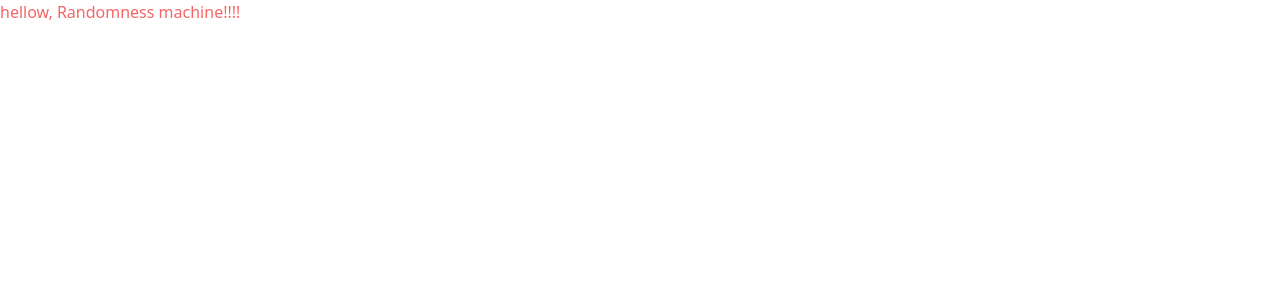
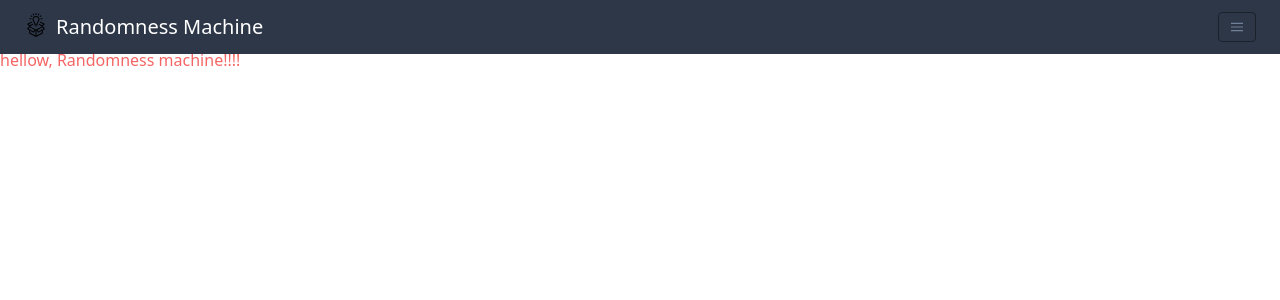
Before and after one commit to zimagen/randomness-machine, a Next.js app: page / in a window 1280 px wide. Shown: the top 300 px of the page. Built offline with nearby package versions, Linux system fonts and the light colour scheme.

Commit message:
Add add header

```diff
--- /dev/null
+++ b/components/Header/index.tsx
@@ -0,0 +1,53 @@
+// (1) import層
+import React from 'react'
+// (2) Types層
+type ContainerProps = {}
+type Props = {}
+
+// (3) DOM層
+const Component: React.FCX<Props> = (props) => (
+  <>
+    <nav className="flex items-center justify-between flex-wrap bg-gray-800 px-6 py-3 fixed w-full z-60 top-0">
+      <div className="flex items-center flex-no-shrink text-white mr-6">
+        <a
+          className="text-white no-underline hover:text-white hover:no-underline"
+          href="#"
+        >
+          <span className="relative text-xl pl-8">
+            <img src="/logo-sample.svg" className="absolute inset-0" />{' '}
+            Randomness Machine
+          </span>
+        </a>
+      </div>
+
+      <div className="block">
+        <button
+          id="nav-toggle"
+          className="flex items-center px-3 py-2 border rounded text-gray-600 border-gray-900 hover:text-white hover:border-white"
+        >
+          <svg
+            className="fill-current h-3 w-3"
+            viewBox="0 0 20 20"
+            xmlns="http://www.w3.org/2000/svg"
+          >
+            <title>Menu</title>
+            <path d="M0 3h20v2H0V3zm0 6h20v2H0V9zm0 6h20v2H0v-2z" />
+          </svg>
+        </button>
+      </div>
+    </nav>
+
+    <div className="container mx-auto bg-white pt-12 h-full">
+      {props.children}
+    </div>
+  </>
+)
+
+// (4) Style層
+
+// (5) Container層
+const Container: React.FC<ContainerProps> = (props) => {
+  return <Component {...props} />
+}
+
+export default Container
--- a/components/Hoge/index.tsx
+++ /dev/null
@@ -1 +0,0 @@
-export const Hoge = () => <h1>hello</h1>
--- a/css/tailwind.css
+++ b/css/tailwind.css
@@ -3,3 +3,14 @@
 @tailwind components;
 
 @tailwind utilities;
+
+html {
+  height: 100%;
+}
+body {
+  @apply bg-gray-200;
+  height: 100%;
+}
+div#__next {
+  height: 100%;
+}
--- a/next.config.js
+++ /dev/null
@@ -1,3 +0,0 @@
-// const withCSS = require('@zeit/next-css')
-
-// module.exports = withCSS()
--- a/pages/_app.tsx
+++ b/pages/_app.tsx
@@ -1,7 +1,7 @@
 import App, { AppInitialProps, AppContext } from 'next/app'
 import Head from 'next/head'
 import { RecoilRoot } from 'recoil'
-
+import Header from '@/components/Header'
 import '../css/tailwind.css'
 
 export default class MyApp extends App<AppInitialProps> {
@@ -16,7 +16,9 @@ export default class MyApp extends App<AppInitialProps> {
               content="initial-scale=1.0, width=device-width"
             />
           </Head>
-          <Component {...pageProps} />
+          <Header>
+            <Component {...pageProps} />
+          </Header>
         </RecoilRoot>
       </>
     )
--- a/pages/gacha-list/index.tsx
+++ b/pages/gacha-list/index.tsx
@@ -15,7 +15,6 @@ type Props = {
 // (3) DOM層
 const Component: React.FCX<Props> = ({ className, gachas }) => (
   <div className={className}>
-    <div className="container my-12 mx-auto px-4 md:px-12">
     <Link href="/gacha-list/new">
       <a className="testStyle">Craete Gacha</a>
     </Link>
@@ -23,7 +22,6 @@ const Component: React.FCX<Props> = ({ className, gachas }) => (
       {gachas.map((gacha, index) => (
         <GachaCard key={index} gacha={gacha} />
       ))}
-      </div>
     </div>
   </div>
 )
--- a/pages/index.tsx
+++ b/pages/index.tsx
@@ -1,14 +1,3 @@
-import Head from 'next/head'
-
 export default function Home() {
-  return (
-    <div className="container">
-      <Head>
-        <title>Create Next App</title>
-        <link rel="icon" href="/favicon.ico" />
-      </Head>
-
-      <main className="text-red-500">hellow, Randomness machine!!!!</main>
-    </div>
-  )
+  return <main className="text-red-500">hellow, Randomness machine!!!!</main>
 }
```
Also changed, not shown: public/logo-sample.svg (added). Lines whose indentation alone changed are shown as unchanged.
